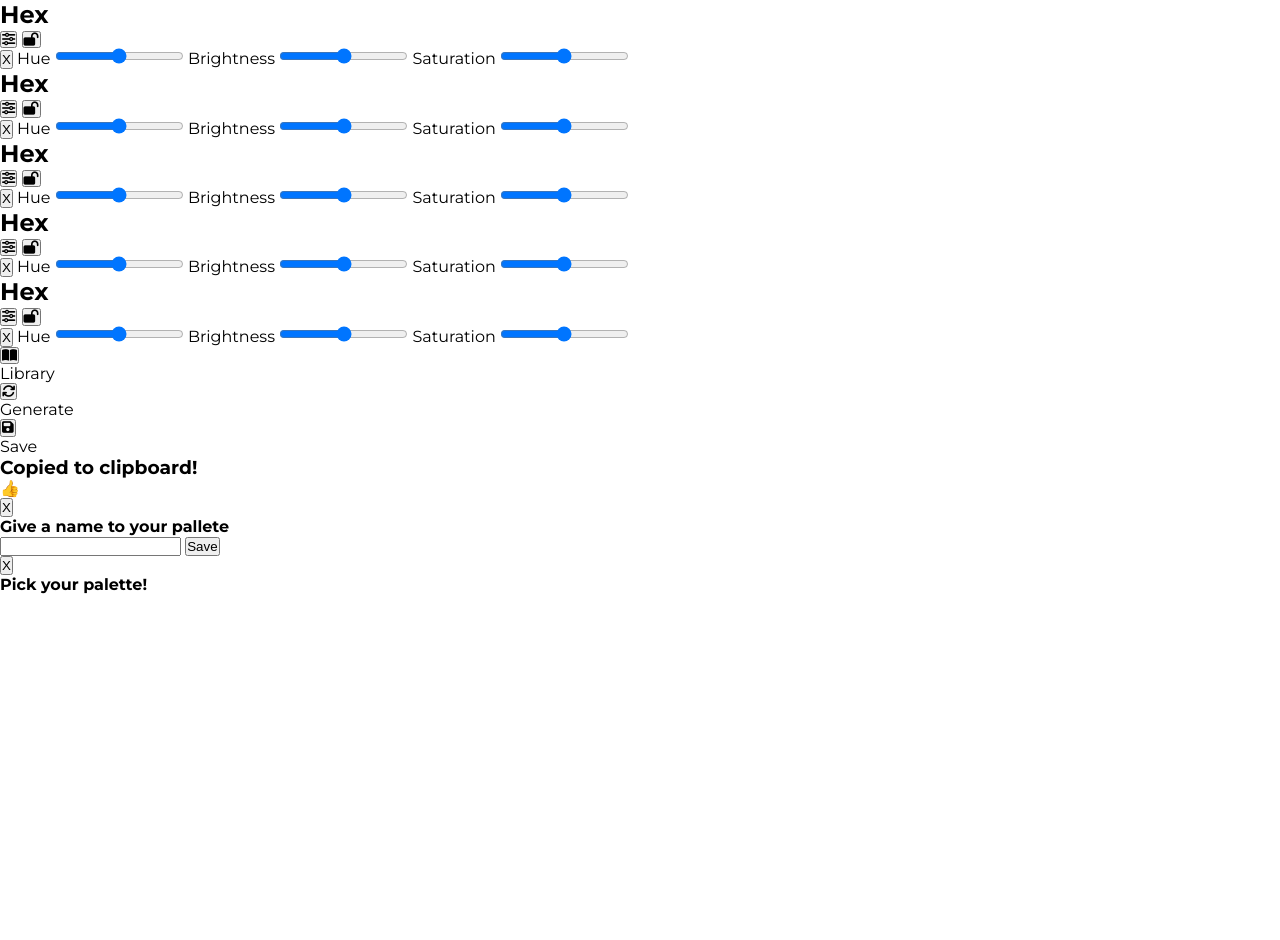
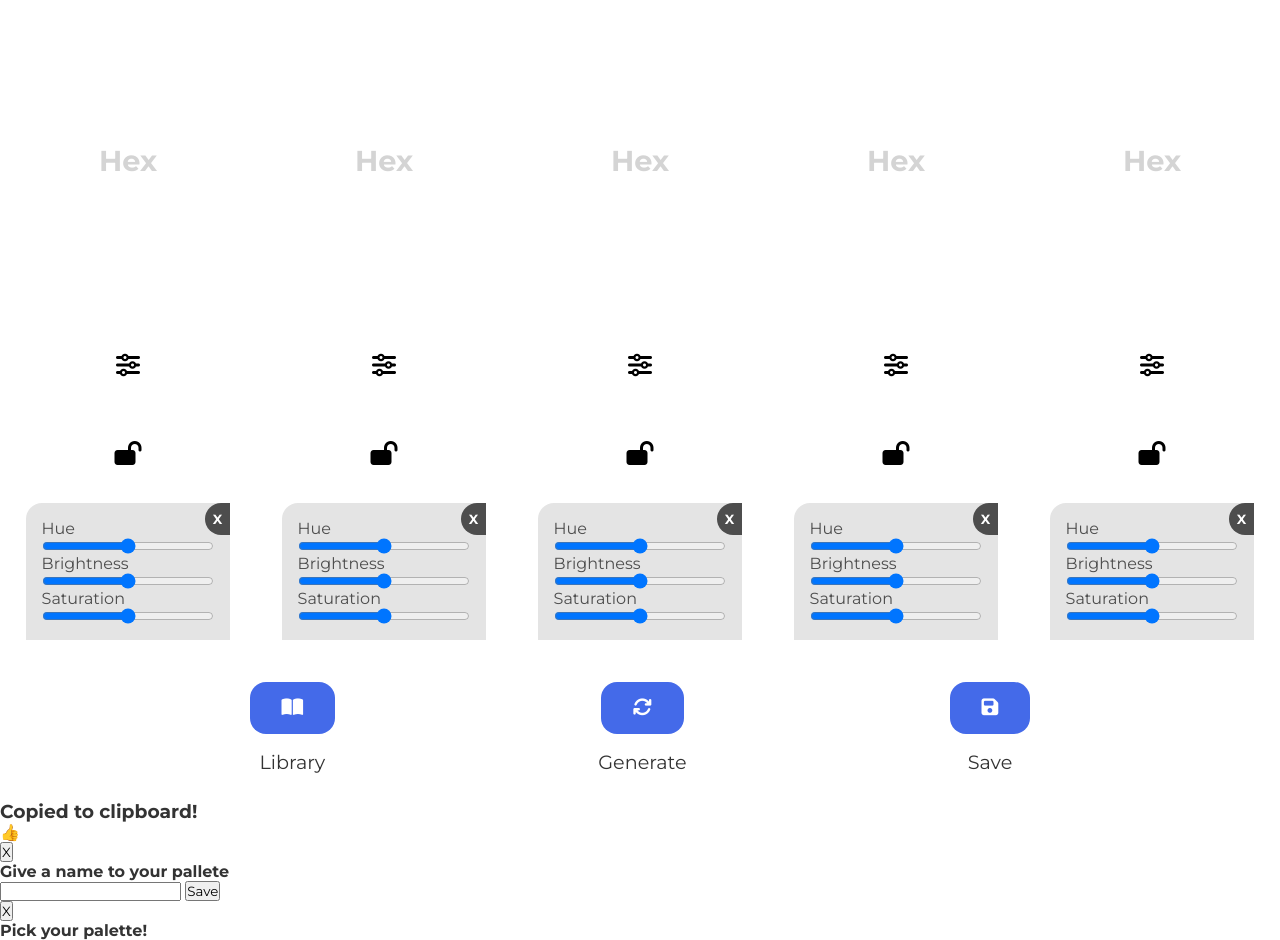
Before and after one commit to ghillahill/coloors-js, a plain HTML site: page index.html in a window 1280 px wide. Before the commit the page ends 800 px from the top, so only its background shows below. Drawn offline with Linux system fonts and the light colour scheme.

Commit message:
Basic CSS

```diff
--- a/style.css
+++ b/style.css
@@ -6,4 +6,115 @@
 
 body {
     font-family: 'Montserrat', sans-serif;
+    color: rgb(51, 51, 51);
 }
+
+button {
+    font-family: 'Montserrat', sans-serif;
+}
+
+/* Prevent click on icons */
+path, i, svg {
+    pointer-events: none;
+}
+
+.colors {
+    min-height: 80vh;
+    display: flex;
+    color: rgb(212, 212, 212);
+}
+
+.color {
+    height: 80vh;
+    display: flex;
+    flex: 1;
+    flex-direction: column;
+    align-items: center;
+    justify-content: space-evenly;
+    position: relative;
+    overflow: hidden;
+}
+
+.color h2 {
+    font-size: 1.8rem;
+    cursor: pointer;
+}
+
+.sliders {
+    display: flex;
+    flex-direction: column;
+    position: absolute;
+    bottom: 0%;
+    background: rgb(228, 228, 228);
+    color:rgb(77, 77, 77);
+    opacity: 1;
+    padding: 1rem;
+    width: 80%;
+    border-top-right-radius: 1rem;
+    border-top-left-radius: 1rem;
+    pointer-events: none;
+    /* Adjustment class */
+    /* transform: translateY(100px); */
+    transition: all 0.5s ease-in-out;
+}
+
+.sliders.active {
+    opacity: 1;
+    transform: translateY(0px);
+    pointer-events: all;
+}
+
+.sliders button {
+    position: absolute;
+    top: 0;
+    right: 0;
+    padding: 0.5rem;
+    border: none;
+    border-top-left-radius: 1rem;
+    border-bottom-left-radius: 1rem;
+    background: rgb(77, 77, 77);
+    color: white;
+    cursor: pointer;
+    font-weight: bold;
+}
+
+.controls {
+    display: flex;
+    flex-direction: column;
+}
+
+.panel {
+    display: flex;
+    align-items: center;
+    justify-content: space-evenly;
+    height: 20vh;
+}
+
+.panel button {
+    font-size: 1.2rem;
+    margin: 1rem;
+    padding: 1rem 2rem;
+    background: rgb(68, 106, 233);
+    border: none;
+    border-radius: 1rem;
+    color: white;
+    cursor: pointer;
+}
+
+.panel p {
+    font-size: 1.2rem;
+}
+
+.library-panel,.generate-panel, .save-panel {
+    display: flex;
+    flex-direction: column;
+    align-items: center;
+}
+
+.adjust, .lock {
+    font-size: 1.5rem;
+    border: none;
+    background: none;
+    cursor: pointer;
+    margin: 2rem 0rem;
+}
```
